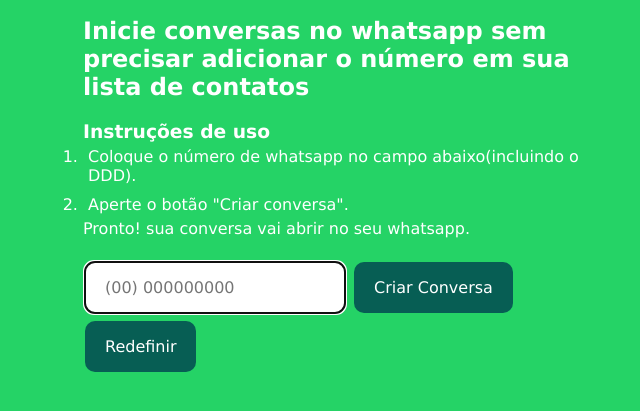
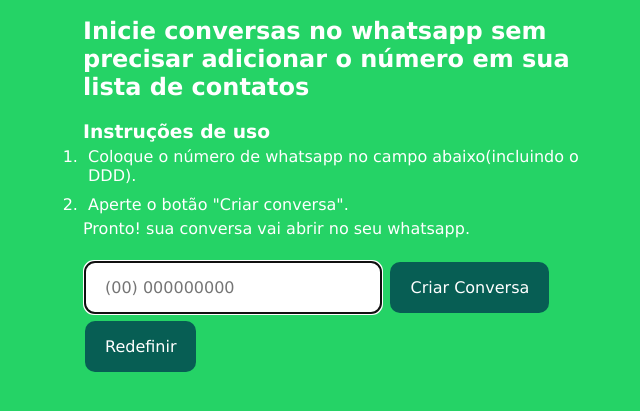
Before and after one commit to edercirino/edercirino.github.io, a plain HTML site: page index.html in a window 1280 px wide. Shown: the part 61-472 px from the top of the page, without its empty margins (297-937 px from the left). Drawn offline with Linux system fonts and the light colour scheme.

Commit message:
Ajuste na largura do campo número de telefone

```diff
--- a/style.css
+++ b/style.css
@@ -1,6 +1,7 @@
 *{
     box-sizing: border-box;
-    padding: 0px 10px 0px 10px;
+    padding-left: 10px;
+    padding-right: 10px;
     font-family: "Lucida Sans", sans-serif;
     max-width: 600px;
     margin: auto;
@@ -30,7 +31,7 @@
 }
 
 input[type=tel]{
-    width:50%;
+    width:57%;
     color: #000;
     background-color: #fff;
     border: none;
```
